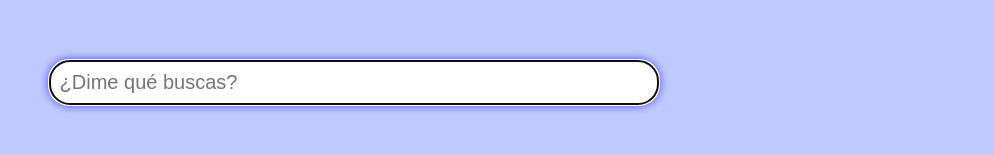
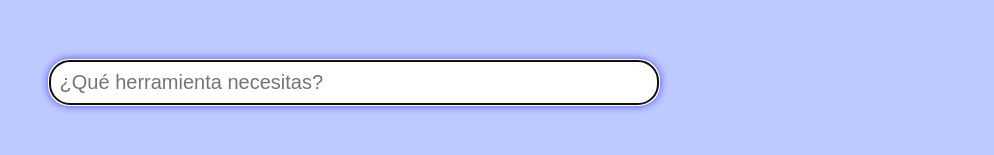
Before and after one commit to alexcuadroo/linkhubdev, a website: page public/index.html in a window 1280 px wide. Shown: the part 251-406 px from the top of the page, without its empty margins (286-1280 px from the left). Drawn offline with Linux system fonts and the light colour scheme; no server answers.

Commit message:
Actualizar el texto del placeholder en el campo de búsqueda

```diff
--- a/public/index.html
+++ b/public/index.html
@@ -27,7 +27,7 @@
       <input
         type="text"
         id="search-input"
-        placeholder="¿Dime qué buscas?"
+        placeholder="¿Qué herramienta necesitas?"
         autofocus
         autocomplete="off"
       />
```
